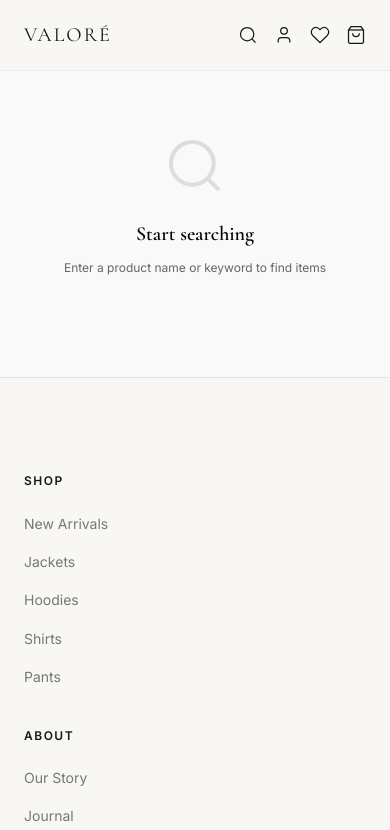
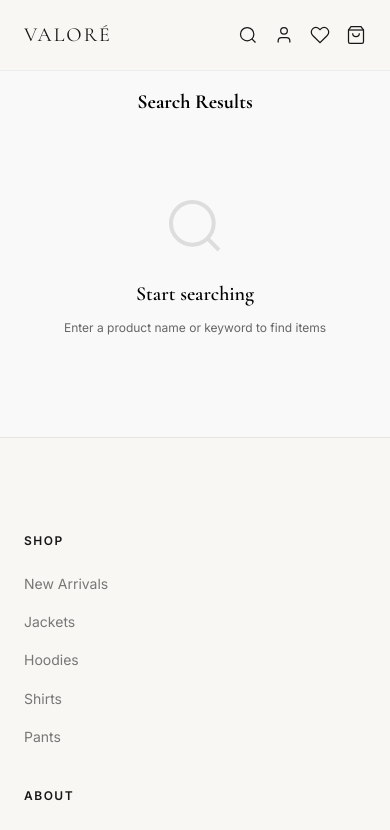
Before and after one commit to dashaaaa21/shop-app, a React (Vite) app in the folder client/: page /search in a window 390 px wide. Shown: the top 830 px of the page. Built offline with nearby package versions, Linux system fonts and the light colour scheme; no server answers.

Commit message:
fix: increase top padding to prevent header overlap

```diff
--- a/client/src/pages/SearchPage.css
+++ b/client/src/pages/SearchPage.css
@@ -6,7 +6,7 @@
 
 .search-main {
   flex: 1;
-  padding: 60px 20px 80px;
+  padding: 120px 20px 80px;
   background-color: #f9f9f9;
 }
 
@@ -126,7 +126,7 @@
 
 @media (max-width: 768px) {
   .search-main {
-    padding: 40px 16px 60px;
+    padding: 100px 16px 60px;
   }
 
   .search-title {
@@ -147,7 +147,7 @@
 
 @media (max-width: 480px) {
   .search-main {
-    padding: 30px 12px 50px;
+    padding: 90px 12px 50px;
   }
 
   .search-title {
```
